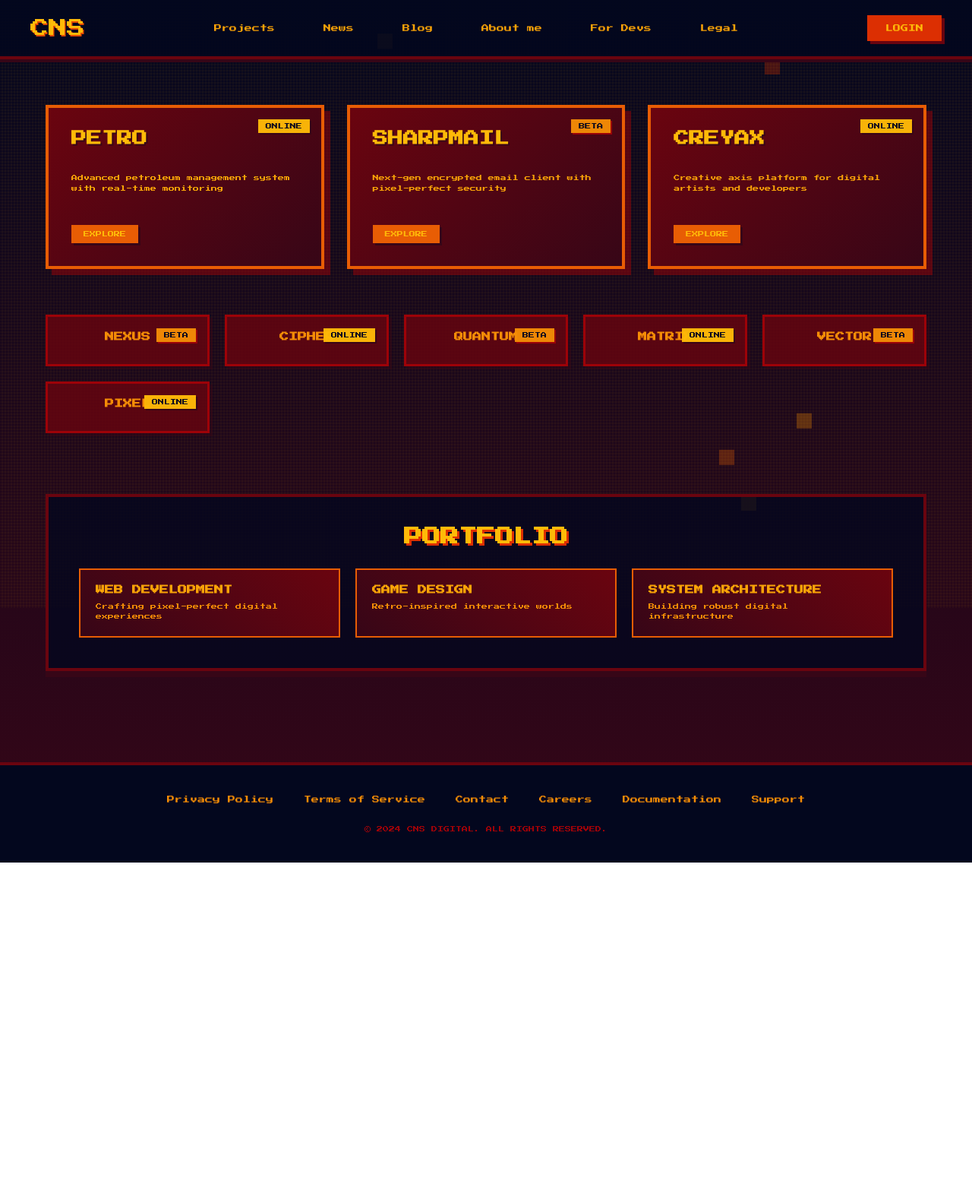
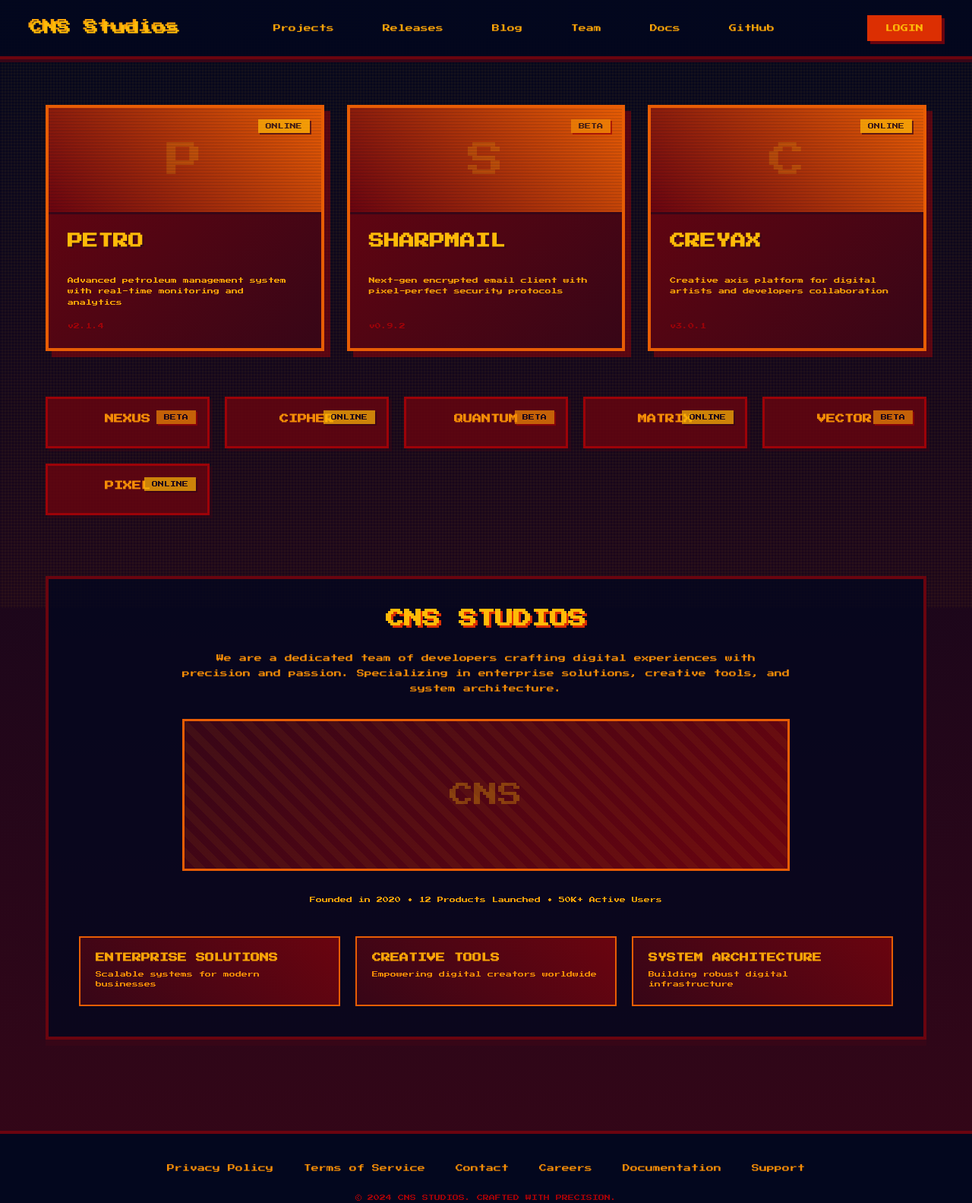
Before and after one commit to cns-studios/cns, a website: page public/index.html in a window 1280 px wide. Shown: the whole page at 76% size. Before the commit the page ends 1135 px from the top, so only its background shows below. Drawn offline with Linux system fonts and the light colour scheme.

Commit message:
Polished design

```diff
--- a/public/index.html
+++ b/public/index.html
@@ -8,14 +8,14 @@
 </head>
 <body>
     <header>
-        <div class="logo">CNS</div>
+        <div class="logo">CNS Studios</div>
         <nav>
             <a href="#projects">Projects</a>
-            <a href="#news">News</a>
+            <a href="#releases">Releases</a>
             <a href="#blog">Blog</a>
-            <a href="#about">About me</a>
-            <a href="#devs">For Devs</a>
-            <a href="#legal">Legal</a>
+            <a href="#team">Team</a>
+            <a href="#docs">Docs</a>
+            <a href="#github">GitHub</a>
         </nav>
         <button class="login-btn">LOGIN</button>
     </header>
@@ -23,63 +23,78 @@
     <div class="container">
         <!-- Main Project Cards -->
         <div class="main-cards">
-            <div class="card" onclick="animateCard(this)">
+            <div class="card">
                 <span class="badge online">ONLINE</span>
+                <div class="card-image">
+                    P
+                </div>
+                <div class="card-body">
                     <h2>PETRO</h2>
                     <div class="card-content">
-                    Advanced petroleum management system with real-time monitoring
+                        Advanced petroleum management system with real-time monitoring and analytics
                     </div>
                     <div class="card-footer">
-                    <button class="view-btn">EXPLORE</button>
+                        <span style="font-size: 8px; color: #9D0208;">v2.1.4</span>
+                    </div>
                 </div>
             </div>
 
-            <div class="card" onclick="animateCard(this)">
+            <div class="card">
                 <span class="badge beta">BETA</span>
+                <div class="card-image">
+                    S
+                </div>
+                <div class="card-body">
                     <h2>SHARPMAIL</h2>
                     <div class="card-content">
-                    Next-gen encrypted email client with pixel-perfect security
+                        Next-gen encrypted email client with pixel-perfect security protocols
                     </div>
                     <div class="card-footer">
-                    <button class="view-btn">EXPLORE</button>
+                        <span style="font-size: 8px; color: #9D0208;">v0.9.2</span>
+                    </div>
                 </div>
             </div>
 
-            <div class="card" onclick="animateCard(this)">
+            <div class="card">
                 <span class="badge online">ONLINE</span>
+                <div class="card-image">
+                    C
+                </div>
+                <div class="card-body">
                     <h2>CREYAX</h2>
                     <div class="card-content">
-                    Creative axis platform for digital artists and developers
+                        Creative axis platform for digital artists and developers collaboration
                     </div>
                     <div class="card-footer">
-                    <button class="view-btn">EXPLORE</button>
+                        <span style="font-size: 8px; color: #9D0208;">v3.0.1</span>
+                    </div>
                 </div>
             </div>
         </div>
 
         <!-- Small Project Cards -->
         <div class="small-cards">
-            <div class="small-card" onclick="animateSmallCard(this)">
+            <div class="small-card">
                 <span class="badge beta">BETA</span>
                 <h3>NEXUS</h3>
             </div>
-            <div class="small-card" onclick="animateSmallCard(this)">
+            <div class="small-card">
                 <span class="badge online">ONLINE</span>
                 <h3>CIPHER</h3>
             </div>
-            <div class="small-card" onclick="animateSmallCard(this)">
+            <div class="small-card">
                 <span class="badge beta">BETA</span>
                 <h3>QUANTUM</h3>
             </div>
-            <div class="small-card" onclick="animateSmallCard(this)">
+            <div class="small-card">
                 <span class="badge online">ONLINE</span>
                 <h3>MATRIX</h3>
             </div>
-            <div class="small-card" onclick="animateSmallCard(this)">
+            <div class="small-card">
                 <span class="badge beta">BETA</span>
                 <h3>VECTOR</h3>
             </div>
-            <div class="small-card" onclick="animateSmallCard(this)">
+            <div class="small-card">
                 <span class="badge online">ONLINE</span>
                 <h3>PIXEL</h3>
             </div>
@@ -87,18 +102,30 @@
 
         <!-- Portfolio Section -->
         <div class="portfolio">
-            <h2>PORTFOLIO</h2>
+            <h2>CNS STUDIOS</h2>
+            <div class="portfolio-content">
+                <p style="color: #F48C06; font-size: 10px; line-height: 2; margin-bottom: 30px;">
+                    We are a dedicated team of developers crafting digital experiences with precision and passion.
+                    Specializing in enterprise solutions, creative tools, and system architecture.
+                </p>
+                <div class="studio-image">
+                    <div style="font-size: 32px; color: rgba(255,186,8,0.3); z-index: 1;">CNS</div>
+                </div>
+                <p style="color: #FAA307; font-size: 8px; line-height: 2; margin: 20px 0;">
+                    Founded in 2020 • 12 Products Launched • 50K+ Active Users
+                </p>
+            </div>
             <div class="portfolio-grid">
                 <div class="portfolio-item">
-                    <h3 style="color: #FAA307; font-size: 12px; margin-bottom: 10px;">WEB DEVELOPMENT</h3>
+                    <h3 style="color: #FAA307; font-size: 12px; margin-bottom: 10px;">ENTERPRISE SOLUTIONS</h3>
                     <p style="color: #F48C06; font-size: 8px; line-height: 1.6;">
-                        Crafting pixel-perfect digital experiences
+                        Scalable systems for modern businesses
                     </p>
                 </div>
                 <div class="portfolio-item">
-                    <h3 style="color: #FAA307; font-size: 12px; margin-bottom: 10px;">GAME DESIGN</h3>
+                    <h3 style="color: #FAA307; font-size: 12px; margin-bottom: 10px;">CREATIVE TOOLS</h3>
                     <p style="color: #F48C06; font-size: 8px; line-height: 1.6;">
-                        Retro-inspired interactive worlds
+                        Empowering digital creators worldwide
                     </p>
                 </div>
                 <div class="portfolio-item">
@@ -121,7 +148,7 @@
             <a href="#support">Support</a>
         </div>
         <div class="copyright">
-            © 2024 CNS DIGITAL. ALL RIGHTS RESERVED.
+            © 2024 CNS STUDIOS. CRAFTED WITH PRECISION.
         </div>
     </footer>
 
--- a/public/script.js
+++ b/public/script.js
@@ -1,74 +1,58 @@
-// Interactive card animations
-function animateCard(card) {
-    card.style.animation = 'shake 0.5s';
-    setTimeout(() => {
-        card.style.animation = '';
-    }, 500);
+        // Draggable cards functionality
+        document.querySelectorAll('.card, .small-card').forEach(card => {
+            let isDragging = false;
+            let currentX;
+            let currentY;
+            let initialX;
+            let initialY;
+            let xOffset = 0;
+            let yOffset = 0;
+
+            card.addEventListener('mousedown', dragStart);
+            document.addEventListener('mousemove', drag);
+            document.addEventListener('mouseup', dragEnd);
+
+            function dragStart(e) {
+                initialX = e.clientX - xOffset;
+                initialY = e.clientY - yOffset;
+
+                if (e.target === card || card.contains(e.target)) {
+                    isDragging = true;
+                    card.classList.add('dragging');
+                }
             }
 
-function animateSmallCard(card) {
-    card.style.animation = 'spin 0.5s';
-    setTimeout(() => {
-        card.style.animation = '';
-    }, 500);
+            function drag(e) {
+                if (isDragging) {
+                    e.preventDefault();
+                    currentX = e.clientX - initialX;
+                    currentY = e.clientY - initialY;
+                    xOffset = currentX;
+                    yOffset = currentY;
+
+                    card.style.transform = `translate(${currentX}px, ${currentY}px)`;
+                }
             }
 
-// Add shake animation
-const style = document.createElement('style');
-style.textContent = `
-    @keyframes shake {
-        0%, 100% { transform: translateX(0); }
-        25% { transform: translateX(-10px) rotate(-2deg); }
-        75% { transform: translateX(10px) rotate(2deg); }
-    }
-
-    @keyframes spin {
-        0% { transform: scale(1) rotate(0deg); }
-        50% { transform: scale(1.1) rotate(180deg); }
-        100% { transform: scale(1) rotate(360deg); }
-    }
-`;
-document.head.appendChild(style);
-
-// Add floating pixel decorations
-function createPixelDecoration() {
-    const colors = ['#FFBA08', '#FAA307', '#F48C06', '#E85D04', '#DC2F02'];
-    const decoration = document.createElement('div');
-    decoration.className = 'pixel-decoration';
-    decoration.style.left = Math.random() * window.innerWidth + 'px';
-    decoration.style.top = Math.random() * window.innerHeight + 'px';
-    decoration.style.background = colors[Math.floor(Math.random() * colors.length)];
-    decoration.style.animationDelay = Math.random() * 6 + 's';
-    document.body.appendChild(decoration);
+            function dragEnd() {
+                if (isDragging) {
+                    card.classList.remove('dragging');
+                    card.style.transition = 'transform 0.5s cubic-bezier(0.68, -0.55, 0.265, 1.55)';
+                    card.style.transform = 'translate(0, 0)';
 
                     setTimeout(() => {
-        decoration.remove();
-    }, 12000);
+                        card.style.transition = '';
+                    }, 500);
+
+                    xOffset = 0;
+                    yOffset = 0;
+                    isDragging = false;
                 }
-
-// Create decorations periodically
-setInterval(createPixelDecoration, 3000);
-
-// Initial decorations
-for(let i = 0; i < 5; i++) {
-    setTimeout(createPixelDecoration, i * 500);
-}
-
-// Glitch effect on scroll
-let lastScroll = 0;
-window.addEventListener('scroll', () => {
-    const currentScroll = window.pageYOffset;
-    if (Math.abs(currentScroll - lastScroll) > 50) {
-        document.body.style.filter = 'hue-rotate(10deg)';
-        setTimeout(() => {
-            document.body.style.filter = 'none';
-        }, 100);
-        lastScroll = currentScroll;
             }
         });
 
         // Interactive hover sound effect (visual feedback)
-document.querySelectorAll('.card, .small-card, button, a').forEach(element => {
+        document.querySelectorAll('button, a').forEach(element => {
             element.addEventListener('mouseenter', () => {
                 element.style.filter = 'brightness(1.2)';
                 setTimeout(() => {
--- a/public/style.css
+++ b/public/style.css
@@ -17,7 +17,7 @@ body {
     image-rendering: crisp-edges;
 }
 
-/* Pixelated background pattern */
+/* Pixelated background pattern with blur */
 body::before {
     content: '';
     position: fixed;
@@ -32,6 +32,19 @@ body::before {
     z-index: 1;
 }
 
+body::after {
+    content: '';
+    position: fixed;
+    top: 0;
+    left: 0;
+    width: 100%;
+    height: 100%;
+    backdrop-filter: blur(1px);
+    -webkit-backdrop-filter: blur(1px);
+    pointer-events: none;
+    z-index: 0;
+}
+
 /* Header */
 header {
     display: flex;
@@ -43,10 +56,11 @@ header {
     position: relative;
     z-index: 100;
     box-shadow: 0 4px 0 #370617;
+    backdrop-filter: blur(0.5px);
 }
 
 .logo {
-    font-size: 24px;
+    font-size: 18px;
     color: #FFBA08;
     text-shadow: 3px 3px 0 #DC2F02;
     animation: glitch 3s infinite;
@@ -112,6 +126,7 @@ nav a:hover {
     padding: 60px 20px;
     position: relative;
     z-index: 10;
+    backdrop-filter: blur(0.5px);
 }
 
 /* Project Cards */
@@ -125,22 +140,66 @@ nav a:hover {
 .card {
     background: linear-gradient(135deg, #6A040F 0%, #370617 100%);
     border: 4px solid #E85D04;
-    padding: 30px;
     position: relative;
-    cursor: pointer;
+    cursor: grab;
     transition: all 0.3s;
     box-shadow: 8px 8px 0 rgba(157, 2, 8, 0.5);
-    min-height: 200px;
+    min-height: 280px;
     display: flex;
     flex-direction: column;
-    justify-content: space-between;
+    overflow: hidden;
+    user-select: none;
+    -webkit-user-select: none;
+    -moz-user-select: none;
+    -ms-user-select: none;
+}
+
+.card.dragging {
+    cursor: grabbing;
+    transition: none !important;
+    z-index: 1000;
 }
 
 .card:hover {
-    transform: translate(-4px, -4px);
     box-shadow: 12px 12px 0 rgba(157, 2, 8, 0.7);
     border-color: #FFBA08;
     background: linear-gradient(135deg, #9D0208 0%, #6A040F 100%);
+}
+
+.card-image {
+    height: 140px;
+    background: linear-gradient(45deg, #6A040F, #E85D04);
+    display: flex;
+    align-items: center;
+    justify-content: center;
+    font-size: 48px;
+    color: rgba(255,186,8,0.2);
+    border-bottom: 3px solid #370617;
+    position: relative;
+    overflow: hidden;
+}
+
+.card-image::before {
+    content: '';
+    position: absolute;
+    top: 0;
+    left: 0;
+    right: 0;
+    bottom: 0;
+    background: repeating-linear-gradient(
+        0deg,
+        transparent,
+        transparent 2px,
+        rgba(3, 7, 30, 0.1) 2px,
+        rgba(3, 7, 30, 0.1) 4px
+    );
+}
+
+.card-body {
+    padding: 25px;
+    flex-grow: 1;
+    display: flex;
+    flex-direction: column;
 }
 
 .card h2 {
@@ -157,6 +216,7 @@ nav a:hover {
     padding: 5px 10px;
     font-size: 8px;
     animation: pulse 2s infinite;
+    z-index: 10;
 }
 
 .badge.beta {
@@ -181,31 +241,14 @@ nav a:hover {
     font-size: 8px;
     line-height: 1.8;
     margin: 20px 0;
+    flex-grow: 1;
 }
 
 .card-footer {
     display: flex;
     justify-content: space-between;
     align-items: center;
-    margin-top: 20px;
-}
-
-.view-btn {
-    padding: 8px 16px;
-    background: #E85D04;
-    color: #FFBA08;
-    border: none;
-    font-family: 'Press Start 2P', cursive;
-    font-size: 8px;
-    cursor: pointer;
-    transition: all 0.2s;
-    box-shadow: 3px 3px 0 #370617;
-}
-
-.view-btn:hover {
-    background: #DC2F02;
-    transform: translate(1px, 1px);
-    box-shadow: 2px 2px 0 #370617;
+    margin-top: auto;
 }
 
 /* Small Cards */
@@ -221,14 +264,24 @@ nav a:hover {
     border: 3px solid #9D0208;
     padding: 20px;
     text-align: center;
-    cursor: pointer;
+    cursor: grab;
     transition: all 0.3s;
     position: relative;
     box-shadow: 4px 4px 0 rgba(55, 6, 23, 0.5);
+    user-select: none;
+    -webkit-user-select: none;
+    -moz-user-select: none;
+    -ms-user-select: none;
+}
+
+.small-card.dragging {
+    cursor: grabbing;
+    transition: none !important;
+    z-index: 1000;
 }
 
 .small-card:hover {
-    transform: scale(1.05) rotate(-2deg);
+    transform: scale(1.05);
     border-color: #FAA307;
     box-shadow: 6px 6px 0 rgba(55, 6, 23, 0.7);
 }
@@ -254,6 +307,39 @@ nav a:hover {
     margin-bottom: 30px;
     text-align: center;
     text-shadow: 3px 3px 0 #DC2F02;
+}
+
+.portfolio-content {
+    max-width: 800px;
+    margin: 0 auto;
+    text-align: center;
+    margin-bottom: 40px;
+}
+
+.studio-image {
+    background: linear-gradient(135deg, #370617, #6A040F);
+    height: 200px;
+    border: 3px solid #E85D04;
+    margin: 30px 0;
+    display: flex;
+    align-items: center;
+    justify-content: center;
+    position: relative;
+    overflow: hidden;
+}
+
+.studio-image::before {
+    content: '';
+    position: absolute;
+    width: 100%;
+    height: 100%;
+    background: repeating-linear-gradient(
+        45deg,
+        transparent,
+        transparent 10px,
+        rgba(255, 186, 8, 0.05) 10px,
+        rgba(255, 186, 8, 0.05) 20px
+    );
 }
 
 .portfolio-grid {
@@ -284,6 +370,7 @@ footer {
     text-align: center;
     position: relative;
     z-index: 10;
+    backdrop-filter: blur(0.5px);
 }
 
 .footer-links {
@@ -328,21 +415,6 @@ footer {
     margin-top: 20px;
 }
 
-/* Pixel art decorations */
-.pixel-decoration {
-    position: absolute;
-    width: 20px;
-    height: 20px;
-    background: #FAA307;
-    opacity: 0.3;
-    animation: float 6s infinite ease-in-out;
-}
-
-@keyframes float {
-    0%, 100% { transform: translateY(0); }
-    50% { transform: translateY(-20px); }
-}
-
 /* Responsive */
 @media (max-width: 768px) {
     nav {
```
Lines whose indentation alone changed are shown as unchanged.
